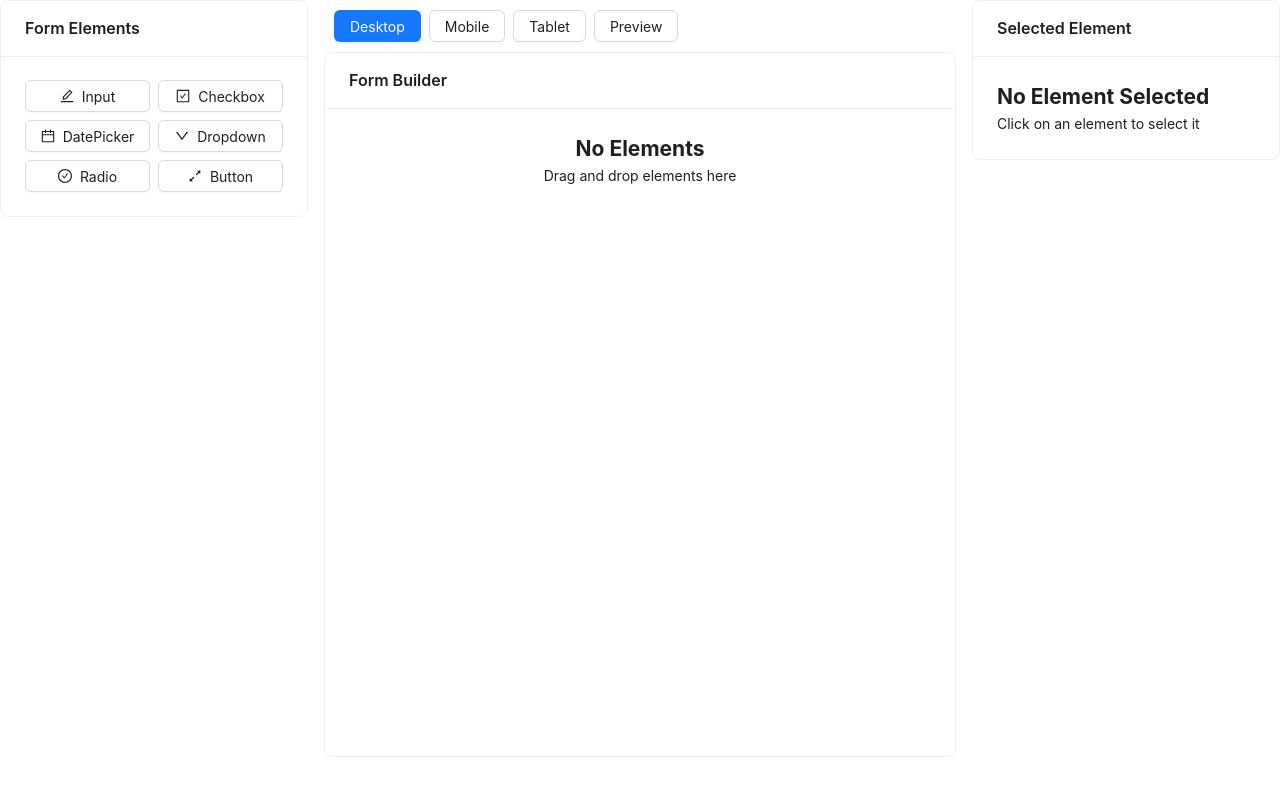
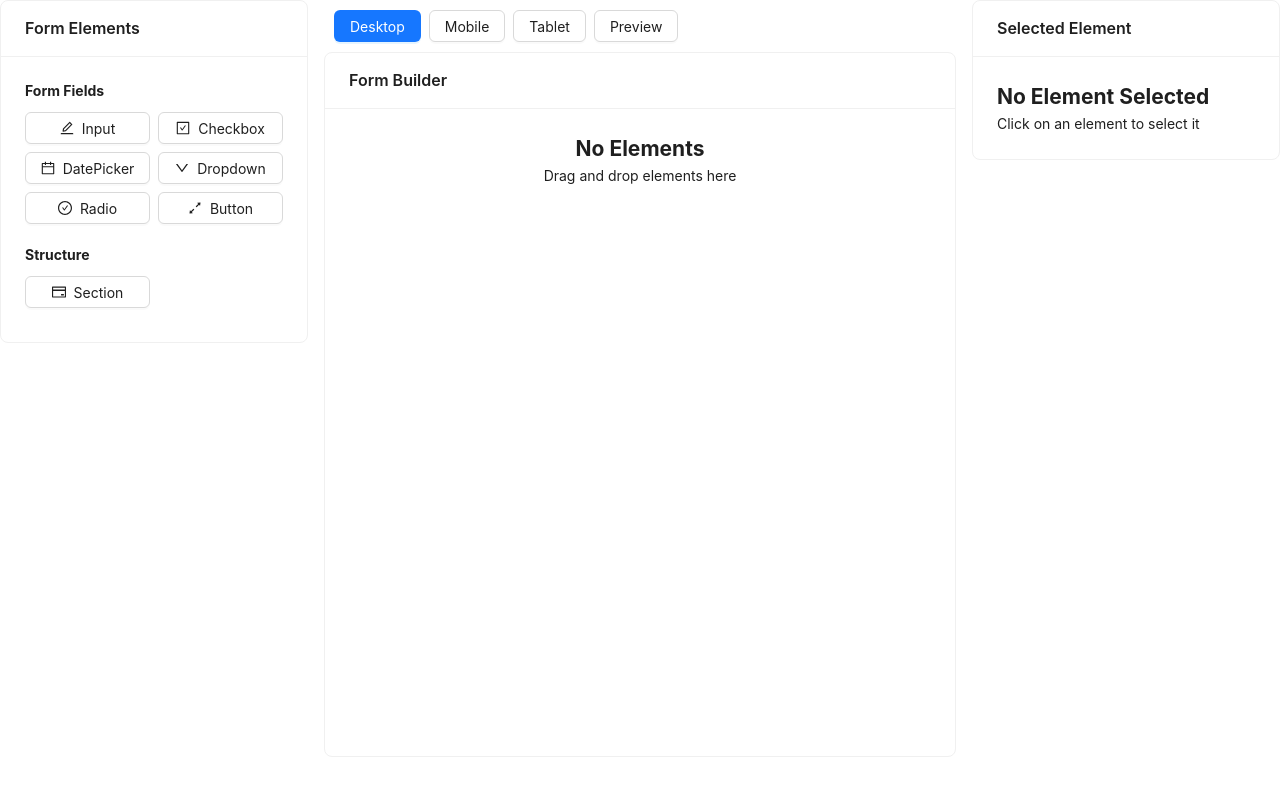
Before and after one commit to alaminsahed/Dynamic-form-builder, a React (Vite) app: page / in a window 1280 px wide. Shown: the top 796 px of the page. Built offline with nearby package versions, Linux system fonts and the light colour scheme; the HTML template or start-up script is replaced by a standard one.

Commit message:
feat: add new form element

```diff
--- a/src/app.tsx
+++ b/src/app.tsx
@@ -10,6 +10,7 @@ import {
 } from './components';
 import { IElement } from './interface/element';
 import FormPreview from './components/form-preview';
+import { structures } from './components/structure';
 
 const App = () => {
   const [formElements, setFormElements] = useState<IElement[]>([]);
@@ -21,6 +22,16 @@ const App = () => {
       <Row gutter={16}>
         <Col span={6}>
           <Card title="Form Elements">
+            <div>
+              <label
+                htmlFor="form_fields"
+                style={{
+                  display: 'block',
+                  marginBottom: '10px',
+                }}
+              >
+                <strong>Form Fields</strong>
+              </label>
               <Row gutter={[8, 8]}>
                 {fields.map((field) => (
                   <Col span={12} key={field.type}>
@@ -32,6 +43,35 @@ const App = () => {
                   </Col>
                 ))}
               </Row>
+            </div>
+            <div
+              style={{
+                display: 'block',
+                marginBottom: '10px',
+                marginTop: '20px',
+              }}
+            >
+              <label
+                htmlFor="form_fields"
+                style={{
+                  display: 'block',
+                  marginBottom: '10px',
+                }}
+              >
+                <strong>Structure</strong>
+              </label>
+              <Row gutter={[8, 8]}>
+                {structures.map((field) => (
+                  <Col span={12} key={field.type}>
+                    <DraggableItem
+                      type={field.type}
+                      placeholder={field.title}
+                      icon={field.icon}
+                    />
+                  </Col>
+                ))}
+              </Row>
+            </div>
           </Card>
         </Col>
         <Col span={12}>
--- /dev/null
+++ b/src/components/structure/index.tsx
@@ -0,0 +1,9 @@
+import { CreditCardOutlined } from '@ant-design/icons';
+
+export const structures = [
+  {
+    type: 'section',
+    icon: <CreditCardOutlined />,
+    title: 'Section',
+  },
+];
```
Lines whose indentation alone changed are shown as unchanged.
